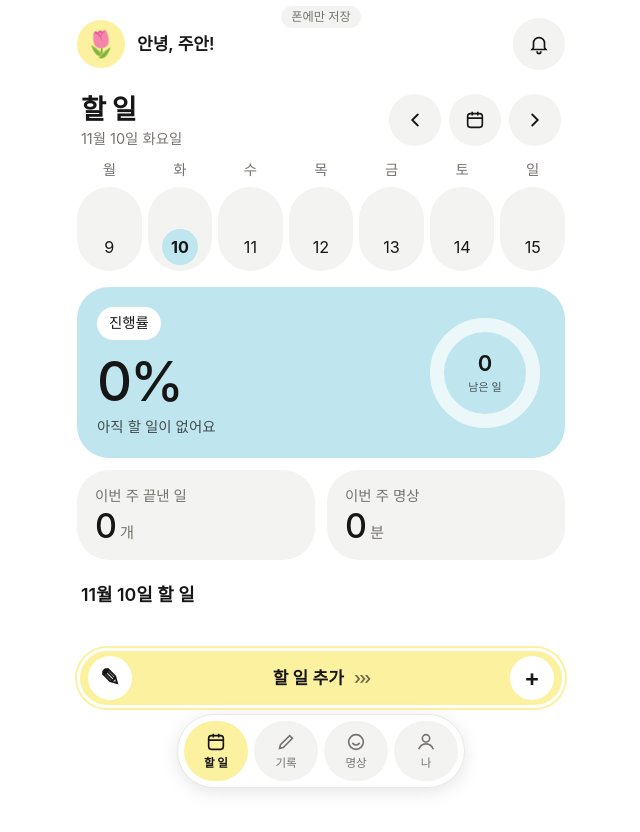
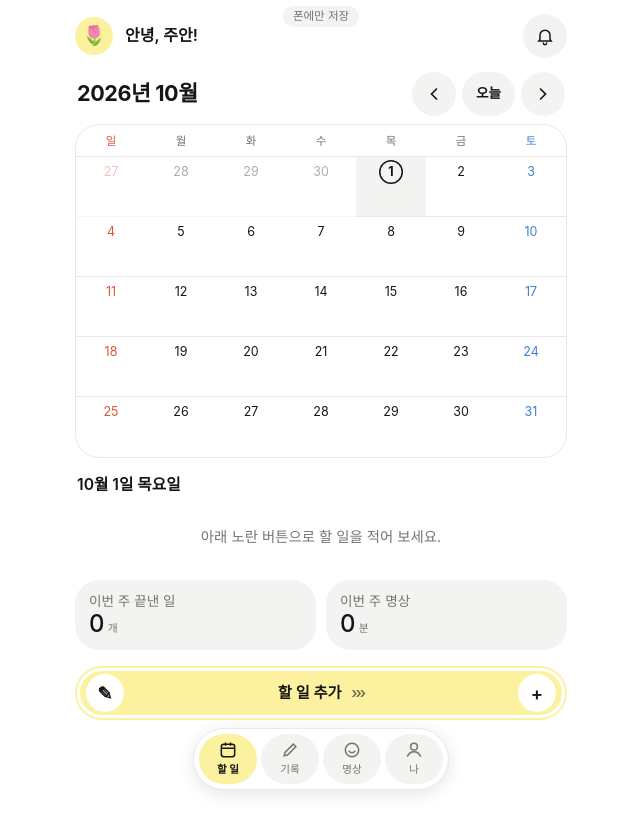
Before and after one commit to leejooanna/todo, a plain HTML site: page index.html in a window 1280 px wide. Both pictures are taken after a click on the button 734 px from the left and 120 px from the top of the page. Shown: the whole page, without its empty margins (319-959 px from the left). After the commit the page ends 802 px from the top, so only its background shows below. Drawn offline with Linux system fonts and the light colour scheme.

Commit message:
한 달 달력으로 변경, 아이폰 15에 맞게 전체 크기 줄이기
Co-Authored-By: Claude Opus 5.5 <noreply@anthropic.com>

```diff
--- a/index.html
+++ b/index.html
@@ -16,121 +16,128 @@
   --bg:#ffffff; --soft:#f3f3f1; --ink:#161616; --sub:#77746f; --line:#e9e8e4;
   --blue:#bfe6ee; --green:#d5edc6; --yellow:#fbf19e; --pink:#f7c5c0; --purple:#ddd3f5; --peach:#fbd7b8;
   --dot:#f48a8a; --ring:#ffffff; --arc:#3f9db0; --track:rgba(255,255,255,.7); --ok:#3d8b5a; --warn:#c8402f;
-  --r-lg:32px; --r-md:22px; --tap:52px;
+  --r-lg:24px; --r-md:16px; --tap:46px; --sat:#3d7fd6; --sun:#e0533d;
 }
 @media (prefers-color-scheme: dark){
   :root{ --bg:#121214; --soft:#1f1f23; --ink:#f3f1ec; --sub:#a6a39d; --line:#2c2c31;
     --blue:#24474f; --green:#2f4428; --yellow:#4a4320; --pink:#55302d; --purple:#3a3352; --peach:#553c27;
-    --ring:#d8ecf0; --arc:#8fd8e6; --track:rgba(255,255,255,.14); --ok:#7ccf98; --warn:#ff8a7a; }
+    --ring:#d8ecf0; --sat:#7fb2f0; --sun:#ff8a7a; --arc:#8fd8e6; --track:rgba(255,255,255,.14); --ok:#7ccf98; --warn:#ff8a7a; }
 }
 *{box-sizing:border-box;-webkit-tap-highlight-color:transparent}
 html{-webkit-text-size-adjust:100%}
 body{margin:0;background:var(--bg);color:var(--ink);
-  font:17px/1.45 -apple-system,BlinkMacSystemFont,"Apple SD Gothic Neo","Pretendard","Noto Sans KR",sans-serif;
-  padding:env(safe-area-inset-top) 0 calc(150px + env(safe-area-inset-bottom));}
-body.big{font-size:20px}
-main{max-width:520px;margin:0 auto;padding:12px 16px}
+  font:16px/1.45 -apple-system,BlinkMacSystemFont,"Apple SD Gothic Neo","Pretendard","Noto Sans KR",sans-serif;
+  padding:env(safe-area-inset-top) 0 calc(132px + env(safe-area-inset-bottom));}
+body.big{font-size:19px}
+main{max-width:520px;margin:0 auto;padding:8px 14px}
 button,input,textarea{font:inherit;color:inherit}
 button{cursor:pointer;border:0;background:none;padding:0}
 :focus-visible{outline:3px solid #4aa3b5;outline-offset:2px}
 .hidden{display:none!important}
-h1{font-size:1.6em;font-weight:600;letter-spacing:-.02em;margin:18px 0 10px}
-h2{font-size:1.05em;font-weight:600;margin:22px 4px 10px}
+h1{font-size:1.35em;font-weight:700;letter-spacing:-.02em;margin:14px 0 8px}
+h2{font-size:.98em;font-weight:600;margin:18px 2px 8px}
 .sub{color:var(--sub);font-size:.85em}
-.card{border-radius:var(--r-lg);padding:20px;background:var(--soft);margin-bottom:12px}
+.card{border-radius:var(--r-lg);padding:16px;background:var(--soft);margin-bottom:12px}
 .card.blue{background:var(--blue)} .card.green{background:var(--green)} .card.yellow{background:var(--yellow)}
-.grid2{display:grid;grid-template-columns:1fr 1fr;gap:12px;margin-bottom:12px}
-.grid2 .card{margin:0;padding:16px 18px}
-.big-num{font-size:2em;font-weight:500;letter-spacing:-.03em;line-height:1.1}
+.grid2{display:grid;grid-template-columns:1fr 1fr;gap:10px;margin:16px 0 12px}
+.grid2 .card{margin:0;padding:12px 14px}
+.big-num{font-size:1.5em;font-weight:500;letter-spacing:-.03em;line-height:1.1}
 .big-num small{font-size:.45em;color:var(--sub);margin-left:4px}
 
 /* 상단 */
 .top{display:flex;align-items:center;gap:12px;padding-top:6px}
-.avatar{width:48px;height:48px;border-radius:50%;background:var(--yellow);display:grid;place-items:center;font-size:1.5em}
+.avatar{width:38px;height:38px;border-radius:50%;background:var(--yellow);display:grid;place-items:center;font-size:1.2em}
 .hello{flex:1;font-weight:600}
-.icon-btn{width:52px;height:52px;border-radius:50%;background:var(--soft);display:grid;place-items:center;position:relative}
-.icon-btn svg{width:22px;height:22px}
-.icon-btn .badge{position:absolute;top:8px;right:9px;width:10px;height:10px;border-radius:50%;background:var(--dot);border:2px solid var(--bg)}
+.icon-btn{width:44px;height:44px;border-radius:50%;background:var(--soft);display:grid;place-items:center;position:relative}
+.icon-btn svg{width:20px;height:20px}
+.icon-btn .badge{position:absolute;top:7px;right:8px;width:10px;height:10px;border-radius:50%;background:var(--dot);border:2px solid var(--bg)}
 
-/* 주간 달력 */
-.week-head{display:flex;align-items:center;justify-content:space-between;margin:20px 4px 10px}
-.week-head .ctrl{display:flex;gap:8px}
-.week{display:grid;grid-template-columns:repeat(7,1fr);gap:6px}
-.day{display:flex;flex-direction:column;align-items:center;gap:6px}
-.day .w{font-size:.85em;color:var(--sub)}
-.day button{width:100%;height:84px;border-radius:999px;background:var(--soft);display:flex;flex-direction:column;align-items:center;justify-content:space-between;padding:12px 0 6px}
-.day .pip{width:6px;height:6px;border-radius:50%;background:transparent}
-.day .pip.on{background:var(--sub)} .day .pip.all{background:var(--ok)}
-.day .n{width:36px;height:36px;border-radius:50%;display:grid;place-items:center;font-size:.95em}
-.day.today .w{color:var(--ink);font-weight:700}
-.day.sel .n{background:var(--blue);font-weight:700}
-@media (prefers-color-scheme: dark){ .day.sel .n{background:#5fb3c4;color:#111} }
+/* 한 달 달력 */
+.month-head{display:flex;align-items:center;justify-content:space-between;margin:14px 2px 8px}
+.month-head h1{margin:0}
+.month-head .ctrl{display:flex;gap:6px;align-items:center}
+.today-btn{height:44px;padding:0 14px;border-radius:999px;background:var(--soft);font-size:.85em;font-weight:600}
+.cal{background:var(--bg);border-radius:var(--r-lg);border:1px solid var(--line);overflow:hidden}
+.cal .wd{display:grid;grid-template-columns:repeat(7,1fr);text-align:center;font-size:.72em;color:var(--sub);padding:8px 0 6px;border-bottom:1px solid var(--line)}
+.cal .wd span:first-child{color:var(--sun)} .cal .wd span:last-child{color:var(--sat)}
+.cal .grid{display:grid;grid-template-columns:repeat(7,1fr)}
+.cell{min-height:60px;padding:3px 2px 4px;border-bottom:1px solid var(--line);display:flex;flex-direction:column;align-items:stretch;gap:2px;text-align:left;min-width:0}
+.cell:nth-last-child(-n+7){border-bottom:0}
+.cell .n{align-self:center;width:24px;height:24px;border-radius:50%;display:grid;place-items:center;font-size:.78em;margin-bottom:1px}
+.cell.sun .n{color:var(--sun)} .cell.sat .n{color:var(--sat)}
+.cell.out{opacity:.35}
+.cell.today .n{background:#3f9db0;color:#fff;font-weight:700}
+.cell.sel{background:var(--soft)}
+.cell.sel:not(.today) .n{box-shadow:0 0 0 1.5px var(--ink) inset;font-weight:700}
+.cev{display:block;font-size:.62em;line-height:1.45;padding:0 3px;border-radius:4px;white-space:nowrap;overflow:hidden;text-overflow:clip;color:var(--ink)}
+.cev.done{opacity:.45;text-decoration:line-through}
+.cmore{font-size:.6em;color:var(--sub);padding-left:3px}
 
-/* 진행률 */
-.progress{display:flex;align-items:center;justify-content:space-between;gap:12px}
-.progress .pct{font-size:3.2em;font-weight:500;letter-spacing:-.04em;line-height:1}
-.ring{width:120px;height:120px;flex:none}
-.ring text{fill:var(--ink)}
-.chip{display:inline-flex;align-items:center;gap:6px;background:var(--bg);border-radius:999px;padding:6px 12px;font-size:.85em}
+/* 고른 날 */
+.day-head{display:flex;align-items:center;justify-content:space-between;gap:10px;margin:16px 2px 8px}
+.day-head h2{margin:0}
+.mini{display:flex;align-items:center;gap:8px;font-size:.8em;color:var(--sub);white-space:nowrap}
+.mini .bar{width:64px;height:6px;border-radius:3px;background:var(--soft);overflow:hidden}
+.mini .bar i{display:block;height:100%;background:var(--arc);border-radius:3px;transition:width .4s}
 
 /* 할 일 */
-.todo{display:flex;align-items:center;gap:12px;min-height:64px;padding:10px 12px 10px 10px;border-radius:var(--r-md);background:var(--soft);margin-bottom:8px}
-.todo .check{flex:none;width:40px;height:40px;border-radius:50%;background:var(--bg);display:grid;place-items:center;border:2px solid transparent}
-.todo .check svg{width:20px;height:20px;opacity:0}
+.todo{display:flex;align-items:center;gap:10px;min-height:52px;padding:6px 10px 6px 8px;border-radius:var(--r-md);background:var(--soft);margin-bottom:6px}
+.todo .check{flex:none;width:34px;height:34px;border-radius:50%;background:var(--bg);display:grid;place-items:center;border:2px solid transparent}
+.todo .check svg{width:17px;height:17px;opacity:0}
 .todo.done .check{background:var(--ok);color:#fff}
 .todo.done .check svg{opacity:1}
-.todo .body{flex:1;text-align:left;min-height:44px;display:flex;flex-direction:column;justify-content:center}
+.todo .body{flex:1;text-align:left;min-height:40px;display:flex;flex-direction:column;justify-content:center}
 .todo .t{word-break:break-word}
 .todo.done .t{color:var(--sub);text-decoration:line-through}
 .todo .m{font-size:.78em;color:var(--sub)}
 .todo .m.late{color:var(--warn)}
 .tagdot{display:inline-block;width:8px;height:8px;border-radius:50%;margin-right:5px;vertical-align:1px}
-.empty{color:var(--sub);text-align:center;padding:22px 0}
+.empty{color:var(--sub);text-align:center;padding:16px 0;font-size:.9em}
 
 /* 추가 버튼 (알약) */
-.fab{position:fixed;left:50%;transform:translateX(-50%);bottom:calc(92px + env(safe-area-inset-bottom));
-  width:min(488px,calc(100% - 32px));height:60px;border-radius:999px;background:var(--yellow);
-  border:3px solid var(--bg);box-shadow:0 0 0 2px var(--yellow);display:flex;align-items:center;justify-content:space-between;padding:0 8px;font-weight:600}
-.fab .c{width:44px;height:44px;border-radius:50%;background:var(--bg);display:grid;place-items:center;font-size:1.4em}
+.fab{position:fixed;left:50%;transform:translateX(-50%);bottom:calc(82px + env(safe-area-inset-bottom));
+  width:min(488px,calc(100% - 28px));height:50px;border-radius:999px;background:var(--yellow);
+  border:3px solid var(--bg);box-shadow:0 0 0 2px var(--yellow);display:flex;align-items:center;justify-content:space-between;padding:0 6px;font-weight:600;font-size:.95em}
+.fab .c{width:38px;height:38px;border-radius:50%;background:var(--bg);display:grid;place-items:center;font-size:1.2em}
 .fab .arr{letter-spacing:-2px;opacity:.6;margin-left:6px}
 
 /* 하단 메뉴 */
-nav.tabs{position:fixed;left:0;right:0;bottom:calc(12px + env(safe-area-inset-bottom));display:flex;justify-content:center}
-nav.tabs .pill{display:flex;gap:6px;background:var(--bg);border-radius:999px;padding:6px;box-shadow:0 4px 18px rgba(0,0,0,.10);border:1px solid var(--line)}
-nav.tabs button{width:64px;height:60px;border-radius:999px;background:var(--soft);display:flex;flex-direction:column;align-items:center;justify-content:center;gap:2px;font-size:.68em;color:var(--sub)}
-nav.tabs button svg{width:22px;height:22px}
+nav.tabs{position:fixed;left:0;right:0;bottom:calc(10px + env(safe-area-inset-bottom));display:flex;justify-content:center}
+nav.tabs .pill{display:flex;gap:4px;background:var(--bg);border-radius:999px;padding:5px;box-shadow:0 4px 18px rgba(0,0,0,.10);border:1px solid var(--line)}
+nav.tabs button{width:58px;height:50px;border-radius:999px;background:var(--soft);display:flex;flex-direction:column;align-items:center;justify-content:center;gap:2px;font-size:.66em;color:var(--sub)}
+nav.tabs button svg{width:20px;height:20px}
 nav.tabs button[aria-current=page]{background:var(--yellow);color:var(--ink);font-weight:700}
 
 /* 시트 */
-dialog{border:0;border-radius:var(--r-lg) var(--r-lg) 0 0;padding:20px 20px calc(20px + env(safe-area-inset-bottom));width:100%;max-width:520px;margin:auto auto 0;background:var(--bg);color:var(--ink)}
+dialog{border:0;border-radius:var(--r-lg) var(--r-lg) 0 0;padding:18px 16px calc(20px + env(safe-area-inset-bottom));width:100%;max-width:520px;margin:auto auto 0;background:var(--bg);color:var(--ink)}
 dialog::backdrop{background:rgba(0,0,0,.35)}
-.field{width:100%;min-height:var(--tap);padding:12px 16px;border-radius:16px;border:0;background:var(--soft)}
-textarea.field{min-height:100px;resize:vertical}
-.tags{display:flex;flex-wrap:wrap;gap:8px;margin:12px 0}
-.tag{min-height:42px;padding:0 16px;border-radius:999px;background:var(--soft)}
+.field{width:100%;min-height:var(--tap);padding:10px 14px;border-radius:14px;border:0;background:var(--soft)}
+textarea.field{min-height:84px;resize:vertical}
+.tags{display:flex;flex-wrap:wrap;gap:6px;margin:10px 0}
+.tag{min-height:40px;padding:0 14px;border-radius:999px;background:var(--soft)}
 .tag[aria-pressed=true]{background:var(--ink);color:var(--bg)}
-.btn{min-height:var(--tap);padding:0 22px;border-radius:999px;background:var(--ink);color:var(--bg);font-weight:600}
+.btn{min-height:var(--tap);padding:0 20px;border-radius:999px;background:var(--ink);color:var(--bg);font-weight:600}
 .btn.soft{background:var(--soft);color:var(--ink)}
 .btn.warn{background:transparent;color:var(--warn)}
 .row{display:flex;gap:8px;align-items:center}
 
 /* 기록 */
 .moods{display:flex;gap:6px}
-.mood{flex:1;height:64px;border-radius:999px;background:var(--bg);font-size:1.7em;opacity:.55}
+.mood{flex:1;height:50px;border-radius:999px;background:var(--bg);font-size:1.45em;opacity:.55}
 .mood[aria-pressed=true]{opacity:1;box-shadow:0 0 0 3px var(--ink) inset}
 .q{font-weight:600;margin:0 0 10px}
 .card textarea{background:var(--bg)}
 .wk{display:grid;grid-template-columns:repeat(7,1fr);text-align:center;gap:4px}
-.wk .e{font-size:1.4em;height:1.6em}
+.wk .e{font-size:1.25em;height:1.6em}
 
 /* 명상 */
-.medi{display:flex;flex-direction:column;align-items:center;padding:28px 20px}
-.breath{width:230px;height:230px;border-radius:50%;display:grid;place-items:center;position:relative;margin:10px 0 20px}
+.medi{display:flex;flex-direction:column;align-items:center;padding:22px 16px}
+.breath{width:190px;height:190px;border-radius:50%;display:grid;place-items:center;position:relative;margin:10px 0 20px}
 .breath::before{content:"";position:absolute;inset:0;border-radius:50%;background:rgba(255,255,255,.35)}
-.breath .core{width:120px;height:120px;border-radius:50%;background:var(--ring);display:grid;place-items:center;transform:scale(.8);
+.breath .core{width:104px;height:104px;border-radius:50%;background:var(--ring);display:grid;place-items:center;transform:scale(.8);
   transition:transform 4s ease-in-out;box-shadow:0 0 0 18px rgba(255,255,255,.35);text-align:center;color:#1d3a40}
 .breath .core b{display:block;font-size:1.05em}
-.breath .core span{font-size:1.6em;font-weight:500}
+.breath .core span{font-size:1.4em;font-weight:500}
 .mins{display:flex;gap:8px;justify-content:center;flex-wrap:wrap}
 .mins .tag{background:var(--bg)}
 @media (prefers-reduced-motion: reduce){ .breath .core{transition:none} }
@@ -156,43 +163,32 @@ ol{padding-left:20px}
     </button>
   </div>
 
-  <div class="week-head">
-    <div><h1 id="sel-title" style="margin:0">오늘</h1><div class="sub" id="sel-date"></div></div>
+  <div class="month-head">
+    <h1 id="month-title">2026년 11월</h1>
     <div class="ctrl">
-      <button class="icon-btn" type="button" id="prev-week" aria-label="지난주">
+      <button class="icon-btn" type="button" id="prev-month" aria-label="지난달">
         <svg viewBox="0 0 24 24" fill="none" stroke="currentColor" stroke-width="2" stroke-linecap="round"><path d="M15 6l-6 6 6 6"/></svg></button>
-      <button class="icon-btn" type="button" id="pick-date" aria-label="날짜 고르기">
-        <svg viewBox="0 0 24 24" fill="none" stroke="currentColor" stroke-width="1.8"><rect x="4" y="5" width="16" height="15" rx="3"/><path d="M4 10h16M9 3v4M15 3v4"/></svg></button>
-      <button class="icon-btn" type="button" id="next-week" aria-label="다음 주">
+      <button class="today-btn" type="button" id="go-today">오늘</button>
+      <button class="icon-btn" type="button" id="next-month" aria-label="다음 달">
         <svg viewBox="0 0 24 24" fill="none" stroke="currentColor" stroke-width="2" stroke-linecap="round"><path d="M9 6l6 6-6 6"/></svg></button>
-      <input type="date" id="date-input" class="hidden" aria-hidden="true" tabindex="-1">
     </div>
   </div>
-  <div class="week" id="week" role="group" aria-label="이번 주 날짜"></div>
+  <div class="cal">
+    <div class="wd" aria-hidden="true"><span>일</span><span>월</span><span>화</span><span>수</span><span>목</span><span>금</span><span>토</span></div>
+    <div class="grid" id="month" role="grid" aria-label="이번 달 날짜"></div>
+  </div>
 
-  <div class="card blue progress" style="margin-top:16px">
-    <div>
-      <div class="chip">진행률</div>
-      <div class="pct" id="pct" style="margin:14px 0 8px">0%</div>
-      <div class="sub" id="pct-sub" style="color:inherit;opacity:.75"></div>
-    </div>
-    <svg class="ring" viewBox="0 0 120 120" aria-hidden="true">
-      <circle cx="60" cy="60" r="48" fill="none" stroke="var(--track)" stroke-width="14"/>
-      <circle id="ring-fg" cx="60" cy="60" r="48" fill="none" stroke="var(--arc)" stroke-width="14" stroke-linecap="round"
-        stroke-dasharray="301.6" stroke-dashoffset="301.6" transform="rotate(-90 60 60)" style="transition:stroke-dashoffset .6s"/>
-      <text x="60" y="58" text-anchor="middle" font-size="22" font-weight="600" id="ring-n">0</text>
-      <text x="60" y="78" text-anchor="middle" font-size="11" opacity=".7">남은 일</text>
-    </svg>
+  <div class="day-head">
+    <h2 id="list-title">오늘 할 일</h2>
+    <div class="mini" aria-live="polite"><span id="pct-sub"></span><span class="bar" aria-hidden="true"><i id="pct-bar" style="width:0"></i></span></div>
   </div>
+  <div id="todo-list"></div>
+  <div id="extra-list"></div>
 
   <div class="grid2">
     <div class="card"><div class="sub">이번 주 끝낸 일</div><div class="big-num" id="wk-done">0<small>개</small></div></div>
     <div class="card"><div class="sub">이번 주 명상</div><div class="big-num" id="wk-medi">0<small>분</small></div></div>
   </div>
-
-  <h2 id="list-title">할 일</h2>
-  <div id="todo-list"></div>
-  <div id="extra-list"></div>
 </section>
 
 <!-- ===== 기록 ===== -->
@@ -400,37 +396,47 @@ async function sync(){
 // ===== 할 일 =====
 let sel = todayKey();
 const live = () => data.todos.filter(t=>!t.deleted);
+let viewMonth = todayKey().slice(0,7);   // 'YYYY-MM' 보고 있는 달
+function monthDays(ym){
+  const [y,m] = ym.split('-').map(Number), first = new Date(y,m-1,1);
+  const start = addDays(ymd(first), -first.getDay());          // 일요일부터
+  const last = new Date(y,m,0).getDate(), rows = Math.ceil((first.getDay()+last)/7);
+  return [...Array(rows*7)].map((_,i)=>addDays(start,i));
+}
 function renderToday(){
-  const tk = todayKey();
-  $('sel-title').textContent = sel===tk ? '오늘' : sel===addDays(tk,1) ? '내일' : sel===addDays(tk,-1) ? '어제' : '할 일';
-  $('sel-date').textContent = korDate(sel);
-  $('week').innerHTML = weekOf(sel).map(k=>{
-    const items = live().filter(t=>t.due===k), open = items.filter(t=>!t.done).length;
-    const pip = !items.length ? '' : open ? 'on' : 'all';
-    return `<div class="day ${k===sel?'sel':''} ${k===tk?'today':''}"><span class="w" aria-hidden="true">${'월화수목금토일'[weekOf(sel).indexOf(k)]}</span>
-      <button type="button" data-day="${k}" aria-label="${korDate(k)}${items.length?`, 할 일 ${items.length}개 중 ${open}개 남음`:''}" ${k===sel?'aria-current="date"':''}>
-      <span class="pip ${pip}"></span><span class="n">${parse(k).getDate()}</span></button></div>`; }).join('');
+  const tk = todayKey(), all = live();
+  const [vy,vm] = viewMonth.split('-').map(Number);
+  $('month-title').textContent = `${vy}년 ${vm}월`;
+  const byDay = {}; all.forEach(t=>{ if (t.due) (byDay[t.due] ||= []).push(t); });
+  $('month').innerHTML = monthDays(viewMonth).map(k=>{
+    const d = parse(k), items = (byDay[k]||[]).sort((a,b)=>(a.done-b.done)||(a.createdAt||'').localeCompare(b.createdAt||''));
+    const open = items.filter(t=>!t.done).length, cls = ['cell'];
+    if (k.slice(0,7)!==viewMonth) cls.push('out'); if (k===tk) cls.push('today'); if (k===sel) cls.push('sel');
+    if (d.getDay()===0) cls.push('sun'); if (d.getDay()===6) cls.push('sat');
+    const chips = items.slice(0,3).map(t=>`<span class="cev ${t.done?'done':''}" style="background:${tagColor(t.tag)}">${esc(t.text)}</span>`).join('')
+      + (items.length>3 ? `<span class="cmore">+${items.length-3}</span>` : '');
+    return `<button type="button" class="${cls.join(' ')}" data-day="${k}" role="gridcell" aria-selected="${k===sel}"
+      aria-label="${korDate(k)}${items.length?`, 할 일 ${items.length}개 중 ${open}개 남음`:''}"><span class="n">${d.getDate()}</span>${chips}</button>`;
+  }).join('');
 
-  const items = live().filter(t=>t.due===sel);
+  const items = all.filter(t=>t.due===sel);
   const done = items.filter(t=>t.done).length, total = items.length;
-  const p = total ? Math.round(done/total*100) : 0;
-  $('pct').textContent = p + '%';
-  $('pct-sub').textContent = total ? `${total}개 중 ${done}개 끝냄` : '아직 할 일이 없어요';
-  $('ring-fg').setAttribute('stroke-dashoffset', 301.6*(1-p/100));
-  $('ring-n').textContent = total - done;
+  $('pct-sub').textContent = total ? `${done}/${total} 끝냄` : '';
+  $('pct-bar').style.width = (total ? done/total*100 : 0) + '%';
+  $('pct-bar').parentElement.classList.toggle('hidden', !total);
 
   const wk = weekOf(tk);
-  $('wk-done').innerHTML = `${live().filter(t=>t.done && t.doneAt && wk.includes(ymd(new Date(t.doneAt)))).length}<small>개</small>`;
+  $('wk-done').innerHTML = `${all.filter(t=>t.done && t.doneAt && wk.includes(ymd(new Date(t.doneAt)))).length}<small>개</small>`;
   $('wk-medi').innerHTML = `${data.meditations.filter(m=>!m.deleted && wk.includes(m.date)).reduce((s,m)=>s+m.minutes,0)}<small>분</small>`;
 
   const order = (a,b)=> (a.done-b.done) || (a.createdAt||'').localeCompare(b.createdAt||'');
-  $('list-title').textContent = `${sel===tk?'오늘':korDate(sel).replace(/ .요일/,'')} 할 일`;
+  $('list-title').textContent = sel===tk ? '오늘 할 일' : sel===addDays(tk,1) ? '내일 할 일' : `${korDate(sel)}`;
   $('todo-list').innerHTML = items.length ? items.sort(order).map(itemHTML).join('') : '<p class="empty">아래 노란 버튼으로 할 일을 적어 보세요.</p>';
 
   let extra = '';
   if (sel===tk) {
-    const late = live().filter(t=>!t.done && t.due && t.due<tk).sort((a,b)=>a.due.localeCompare(b.due));
-    const none = live().filter(t=>!t.done && !t.due);
+    const late = all.filter(t=>!t.done && t.due && t.due<tk).sort((a,b)=>a.due.localeCompare(b.due));
+    const none = all.filter(t=>!t.done && !t.due);
     if (late.length) extra += `<h2>밀린 일 ${late.length}개</h2>` + late.map(itemHTML).join('');
     if (none.length) extra += `<h2>날짜 없는 일</h2>` + none.map(itemHTML).join('');
     $('late-badge').classList.toggle('hidden', !late.length);
@@ -447,7 +453,7 @@ function itemHTML(t){
       <span class="m ${late?'late':''}"><span class="tagdot" style="background:${tagColor(t.tag)}"></span>${esc(t.tag||'')}${meta?' · '+meta:''}${late?' · 지남':''}</span></button></div>`;
 }
 document.addEventListener('click', e=>{
-  const day = e.target.closest('[data-day]'); if (day) { sel = day.dataset.day; renderToday(); return; }
+  const day = e.target.closest('[data-day]'); if (day) { sel = day.dataset.day; viewMonth = sel.slice(0,7); renderToday(); return; }
   const go = e.target.closest('[data-go]'); if (go) { show(go.dataset.go); return; }
   const act = e.target.closest('[data-act]'); if (!act) return;
   const t = data.todos.find(x=>x.id===act.closest('.todo').dataset.id); if (!t) return;
@@ -455,11 +461,11 @@ document.addEventListener('click', e=>{
     if (t.done && navigator.vibrate) navigator.vibrate(30); }
   if (act.dataset.act==='edit') openSheet(t);
 });
-$('prev-week').onclick = ()=>{ sel = addDays(sel,-7); renderToday(); };
-$('next-week').onclick = ()=>{ sel = addDays(sel,7); renderToday(); };
-$('pick-date').onclick = ()=>{ const i = $('date-input'); i.value = sel; i.classList.remove('hidden');
-  try{ i.showPicker(); }catch(e){ i.focus(); i.click(); } };
-$('date-input').onchange = e=>{ if (e.target.value) { sel = e.target.value; renderToday(); } e.target.classList.add('hidden'); };
+function shiftMonth(n){ const [y,m] = viewMonth.split('-').map(Number), d = new Date(y, m-1+n, 1);
+  viewMonth = ymd(d).slice(0,7); sel = viewMonth===todayKey().slice(0,7) ? todayKey() : ymd(d); renderToday(); }
+$('prev-month').onclick = ()=>shiftMonth(-1);
+$('next-month').onclick = ()=>shiftMonth(1);
+$('go-today').onclick = ()=>{ sel = todayKey(); viewMonth = sel.slice(0,7); renderToday(); };
 
 // 시트
 let editing = null, sheetTag = getPref('lastTag','일상');
```
Also changed, not shown: 1 other file.
